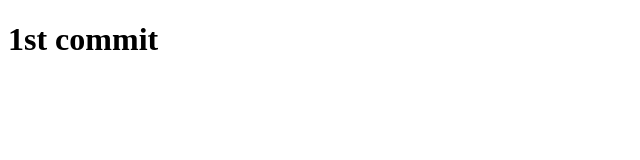
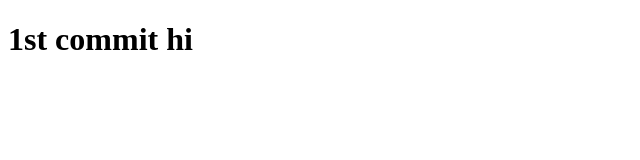
Before and after one commit to mehul455/git-training, a plain HTML site: page index.html in a window 1280 px wide. Shown: the full height of the page, 0-640 px from the left. Drawn offline with Linux system fonts and the light colour scheme.

Commit message:
change in index.html hi

```diff
--- a/index.html
+++ b/index.html
@@ -6,6 +6,6 @@
     <title>Document</title>
 </head>
 <body>
-    <h1>1st commit</h1>
+    <h1>1st commit hi</h1>
 </body>
 </html>
```
